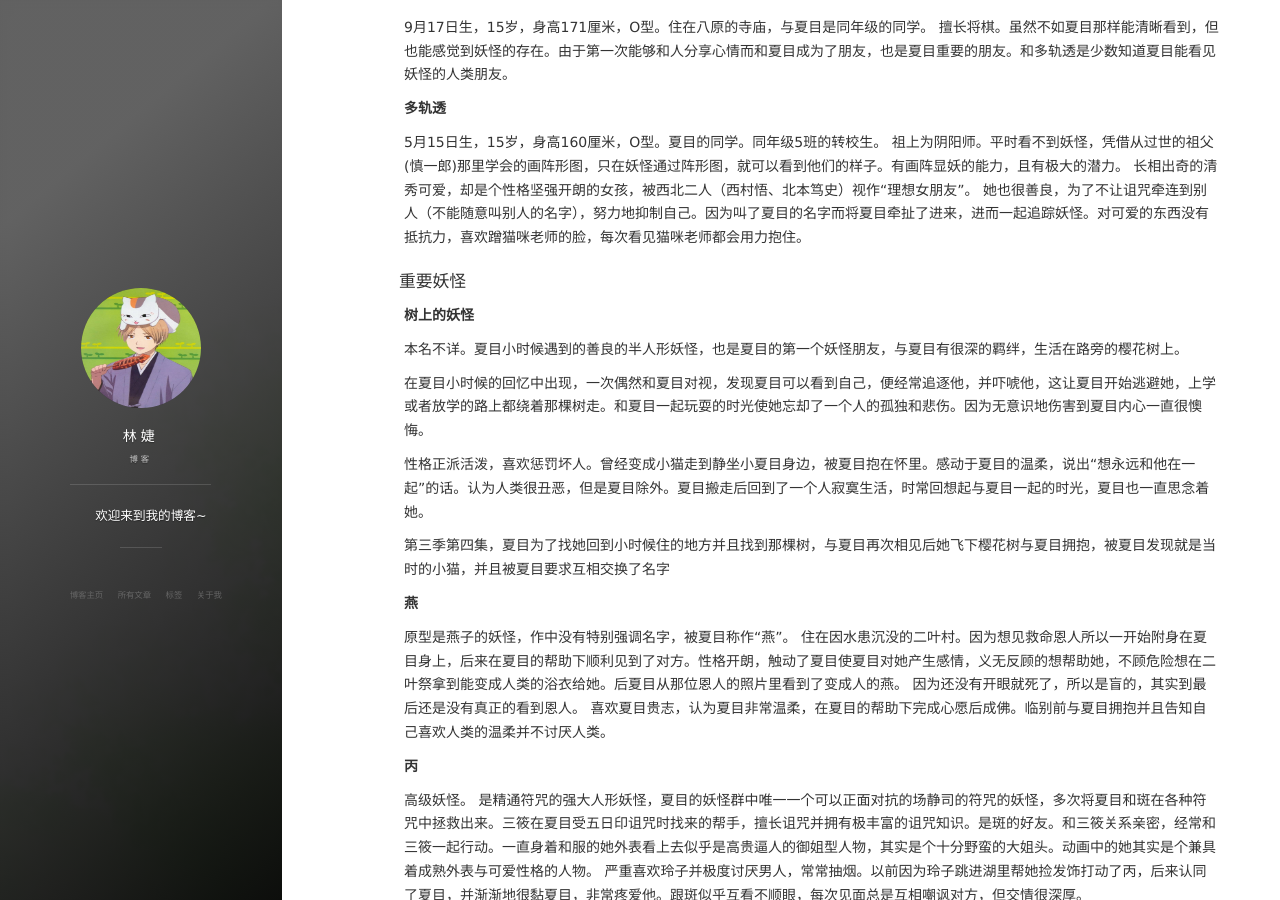
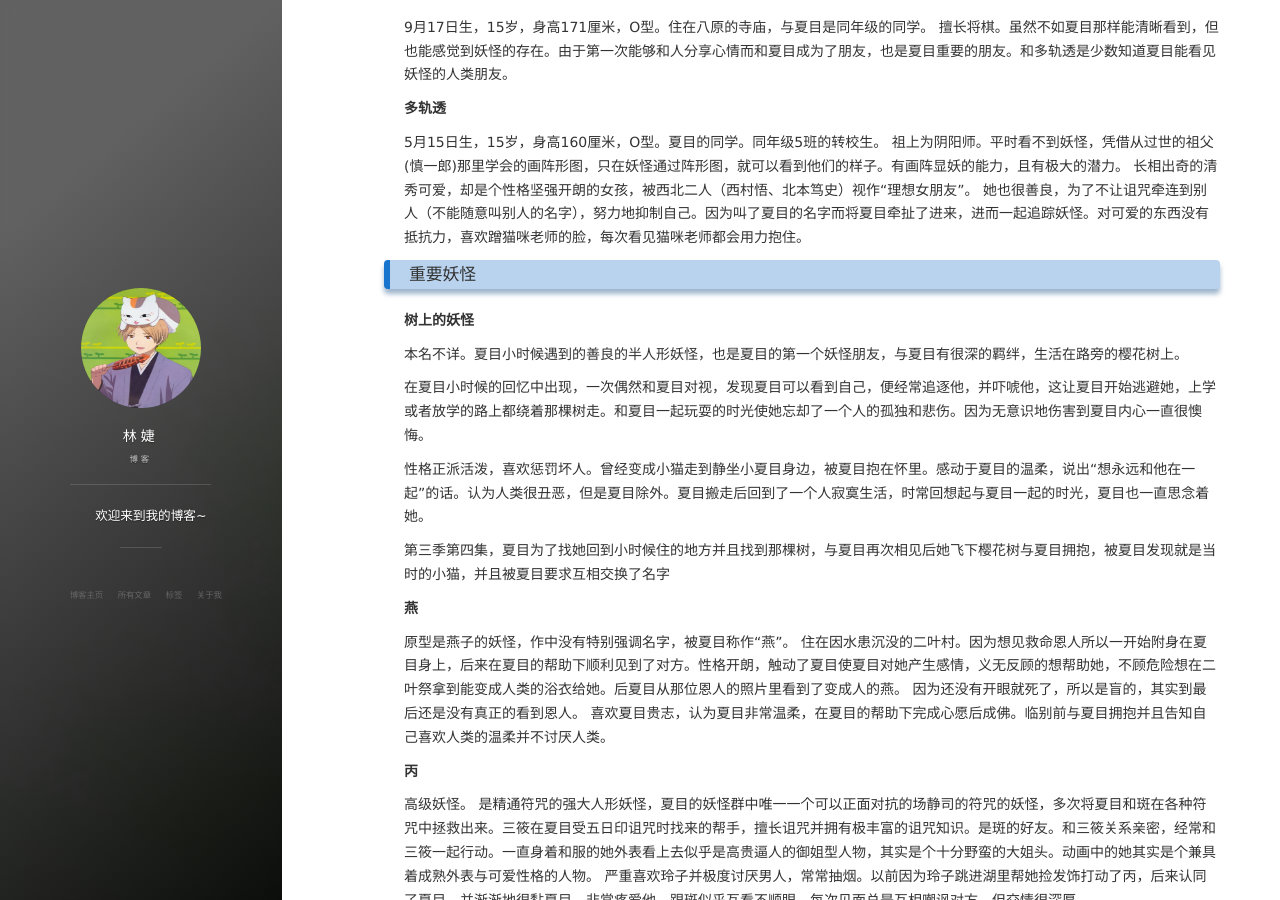
Before and after one commit to ywhlqm/L55J.github.io, a Jekyll site: the page built from _posts/2015-09-26-iOS9_Note.md, in a window 1280 px wide and 900 px high, scrolled down 1178 px. Built offline with Jekyll 4.4.1, drawn with Linux system fonts in a browser that asks for light colours; nearby versions of some CDN libraries; comment, search, counter and statistics services are not loaded.

```diff
--- a/_posts/2015-09-26-iOS9_Note.md
+++ b/_posts/2015-09-26-iOS9_Note.md
@@ -49,7 +49,7 @@ tag: 治愈系
 祖上为阴阳师。平时看不到妖怪，凭借从过世的祖父(慎一郎)那里学会的画阵形图，只在妖怪通过阵形图，就可以看到他们的样子。有画阵显妖的能力，且有极大的潜力。 长相出奇的清秀可爱，却是个性格坚强开朗的女孩，被西北二人（西村悟、北本笃史）视作“理想女朋友”。 她也很善良，为了不让诅咒牵连到别人（不能随意叫别人的名字），努力地抑制自己。因为叫了夏目的名字而将夏目牵扯了进来，进而一起追踪妖怪。对可爱的东西没有抵抗力，喜欢蹭猫咪老师的脸，每次看见猫咪老师都会用力抱住。
 
 
-#### 重要妖怪
+### 重要妖怪
 
 **树上的妖怪**
 
```
